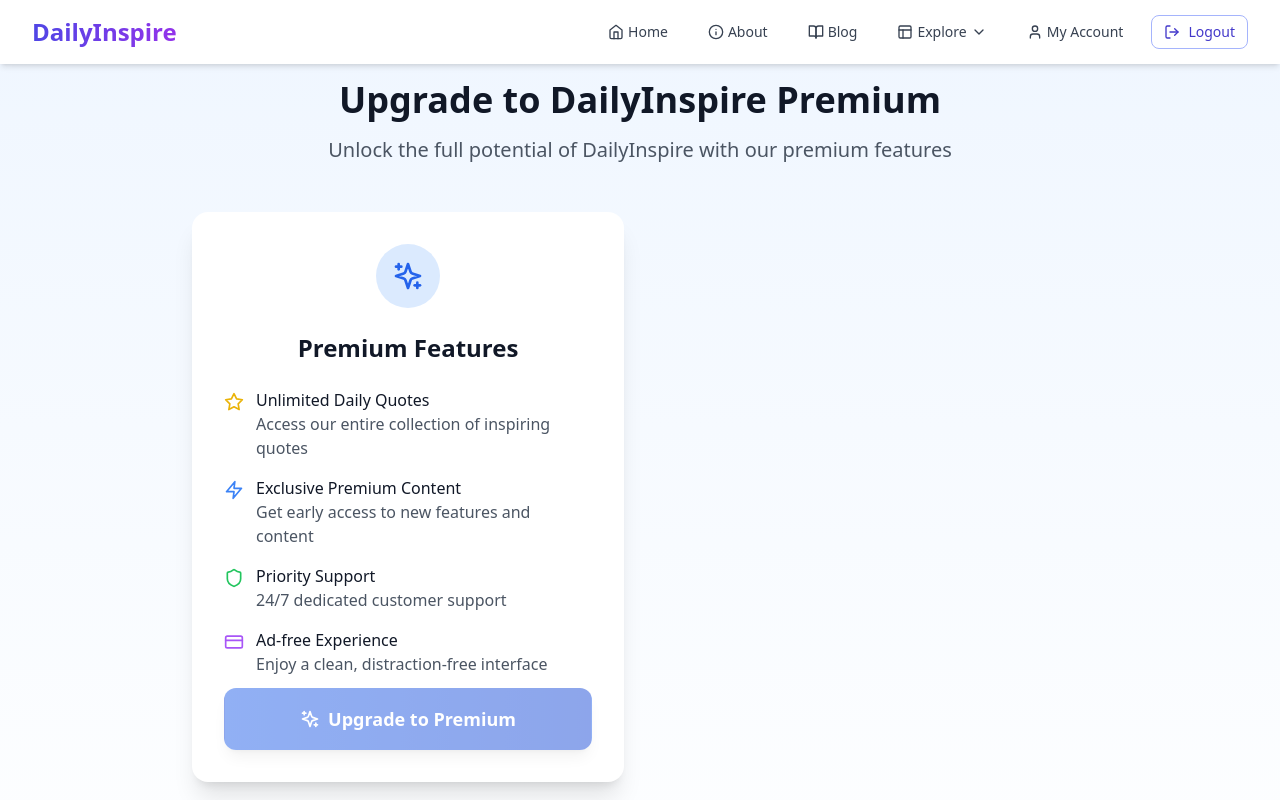
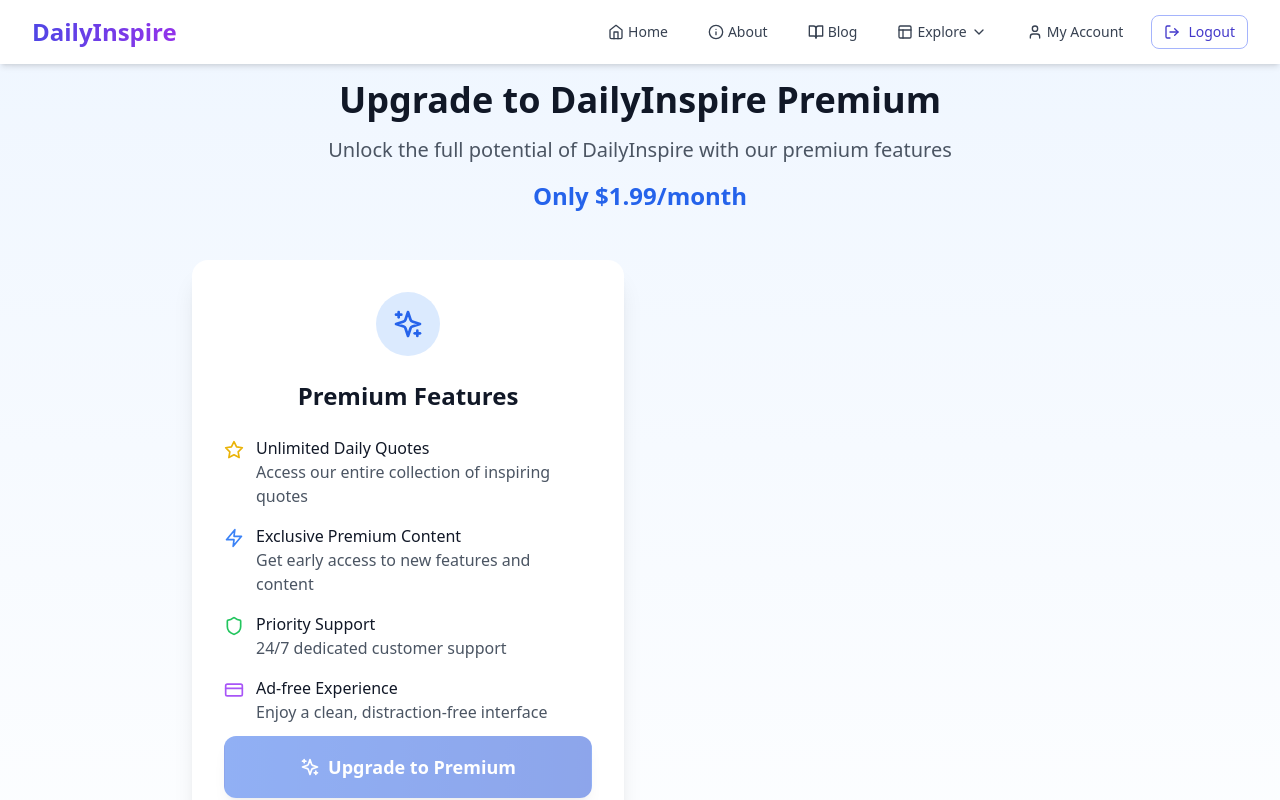
Before and after one commit to eyalyehiely/dailyInspire-client, a React (Vite) app: page /payment in a window 1280 px wide. Shown: the top 800 px of the page. Built offline with nearby package versions, Linux system fonts and the light colour scheme; no server answers; sample sign-in values are in the browser's storage.

Commit message:
Add pricing information to PaymentPage component with a subscription offer for enhanced user engagement.

```diff
--- a/src/components/Payment/PaymentPage.jsx
+++ b/src/components/Payment/PaymentPage.jsx
@@ -111,6 +111,9 @@ const PaymentPage = () => {
               Unlock the full potential of DailyInspire with our premium
               features
             </p>
+            <p className="text-2xl font-semibold text-blue-600 mt-4">
+              Only $1.99/month
+            </p>
           </div>
 
           <div className="grid md:grid-cols-2 gap-8 items-center justify-center">
```
